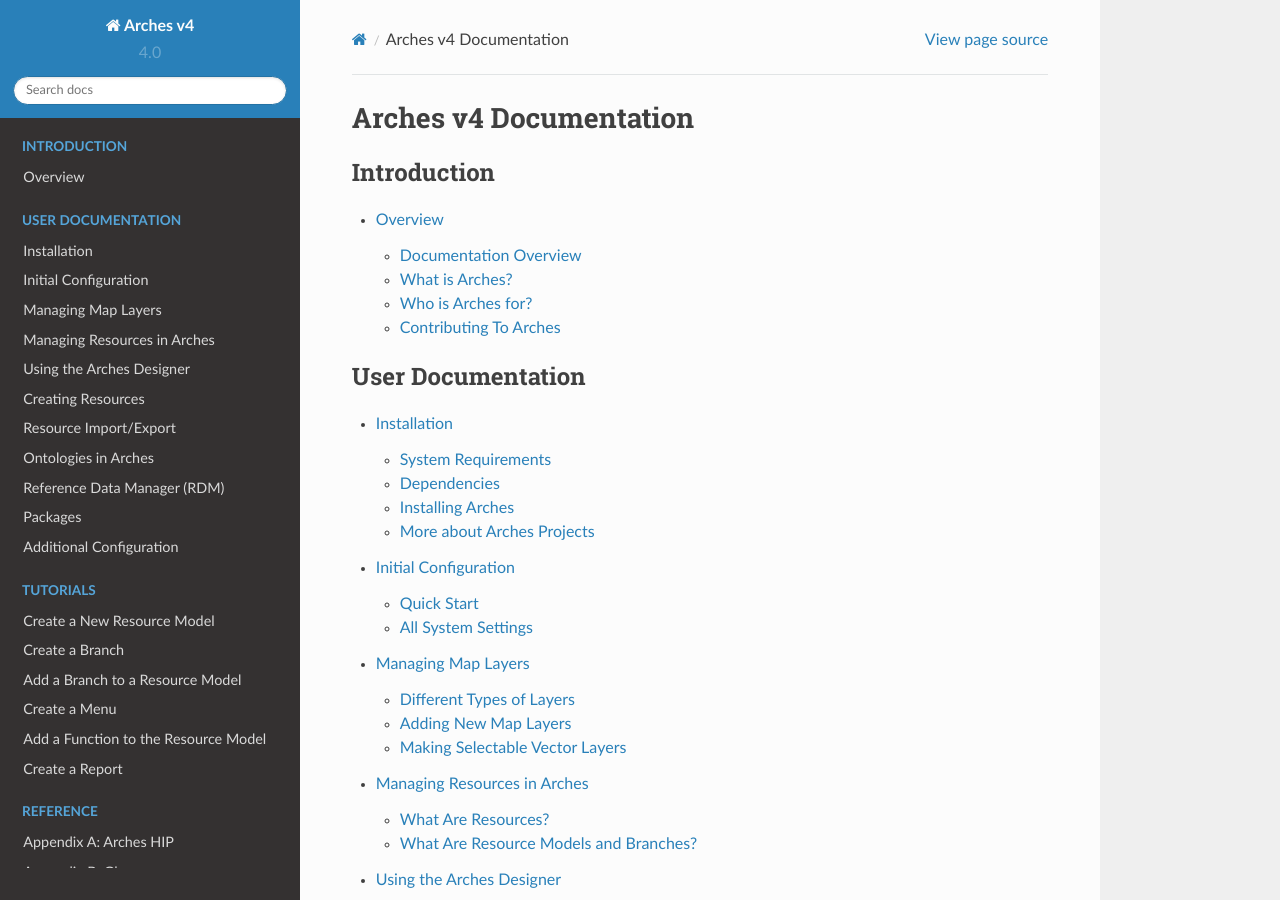
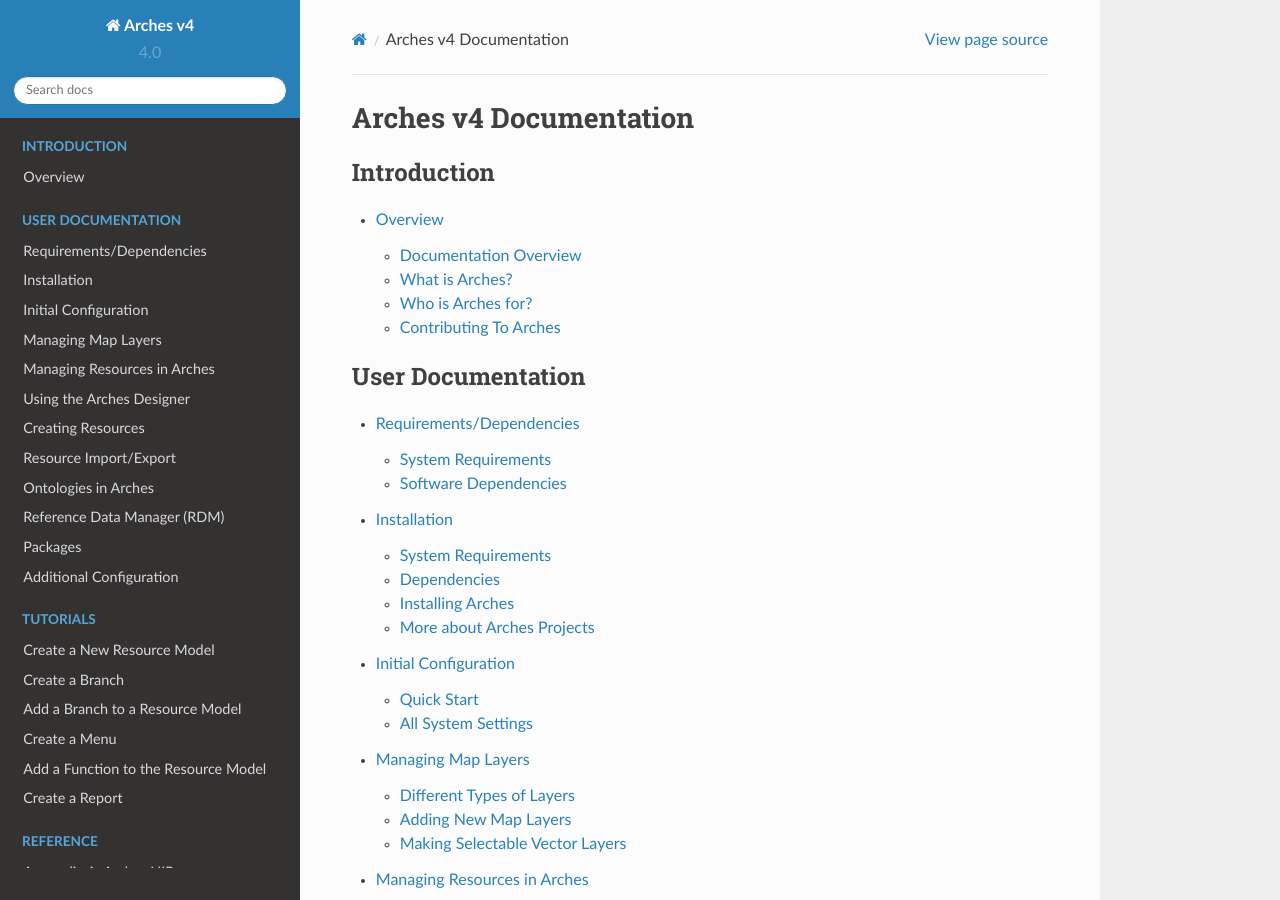
Before and after one commit to archesproject/arches-docs, a Sphinx documentation site: the page built from docs/index.txt, in a window 1280 px wide and 900 px high. Built offline with Sphinx 7.4.7 and the Read the Docs theme 2.0.0, drawn with Linux system fonts in a browser that asks for light colours.

Commit message:
move requirements and dependencies to new page

```diff
--- a/docs/index.txt
+++ b/docs/index.txt
@@ -12,6 +12,7 @@
     :caption: User Documentation
     :maxdepth: 2
 
+    requirements-and-dependencies
     installation
     initial-configuration
     managing-map-layers
```
Also changed, not shown: docs/requirements-and-dependencies.txt (added, +83 -0 lines).
